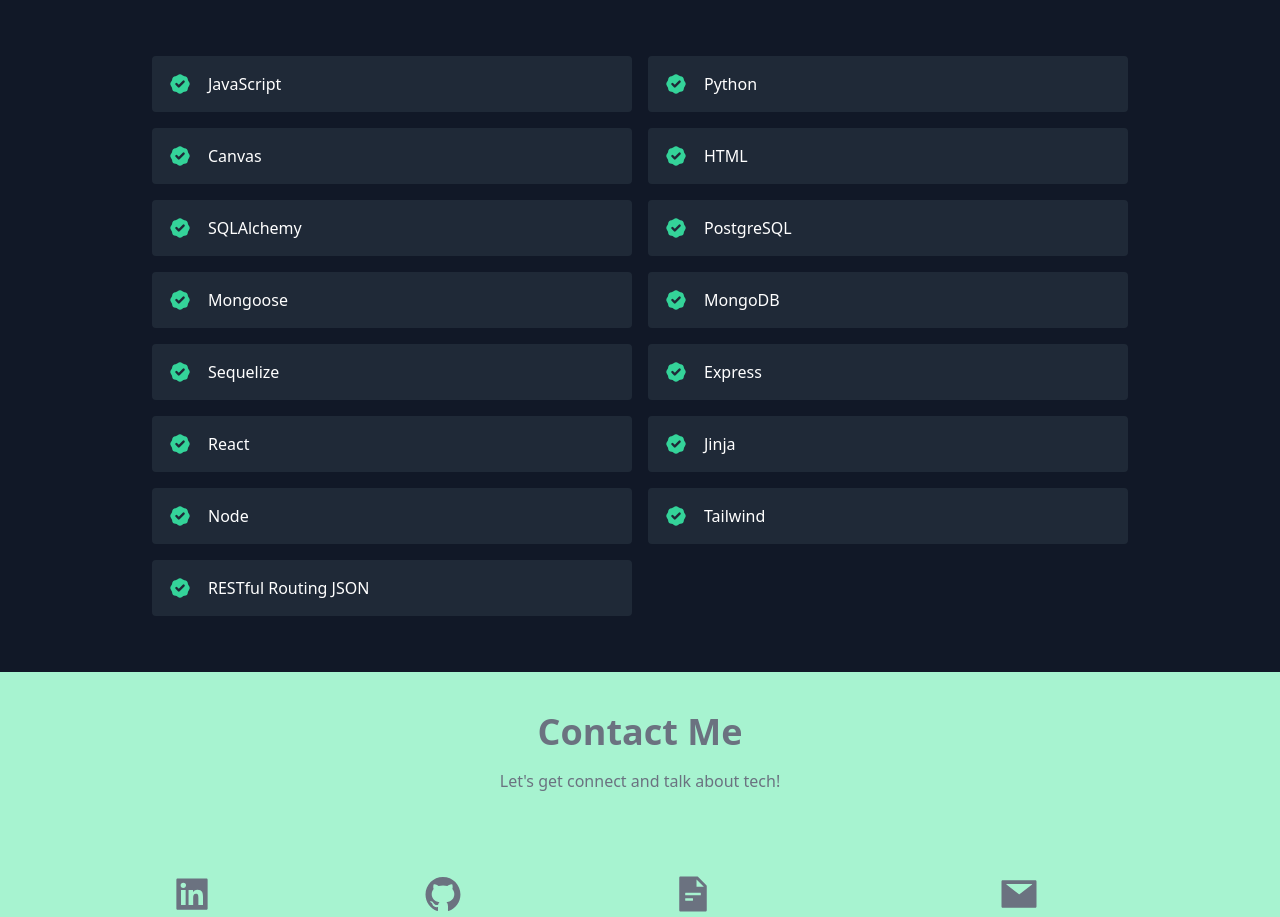
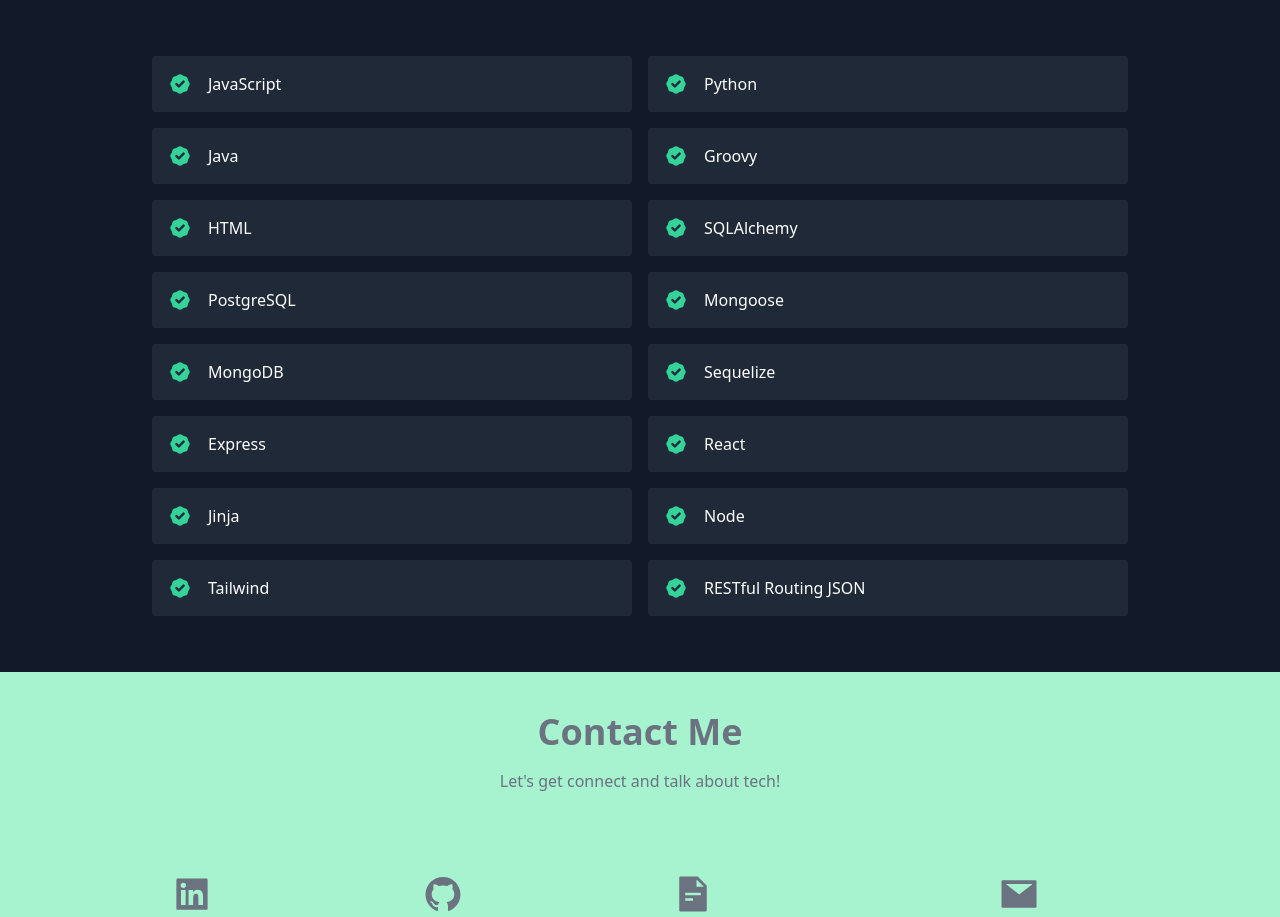
Before and after one commit to hamazumi/Portfolio, a React (Create React App) app: page / in a window 1280 px wide. Shown: the part 1460-2377 px from the top of the page. Built offline with nearby package versions, Linux system fonts and the light colour scheme.

Commit message:
updated resume

```diff
--- a/src/data.js
+++ b/src/data.js
@@ -36,7 +36,8 @@
   export const skills = [
     "JavaScript",
     "Python",
-    "Canvas",
+    "Java",
+    "Groovy",
     "HTML",
     "SQLAlchemy",
     "PostgreSQL",
```
Also changed, not shown: 2 other files (tests, documents, lock files or other folders).
